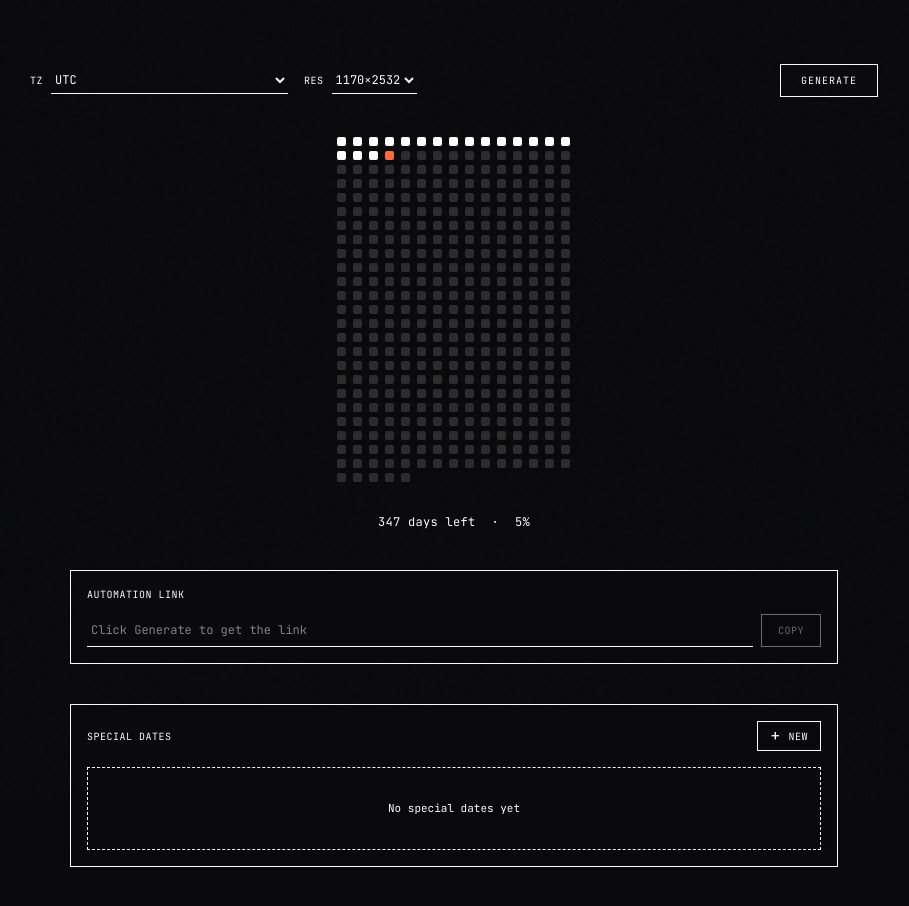
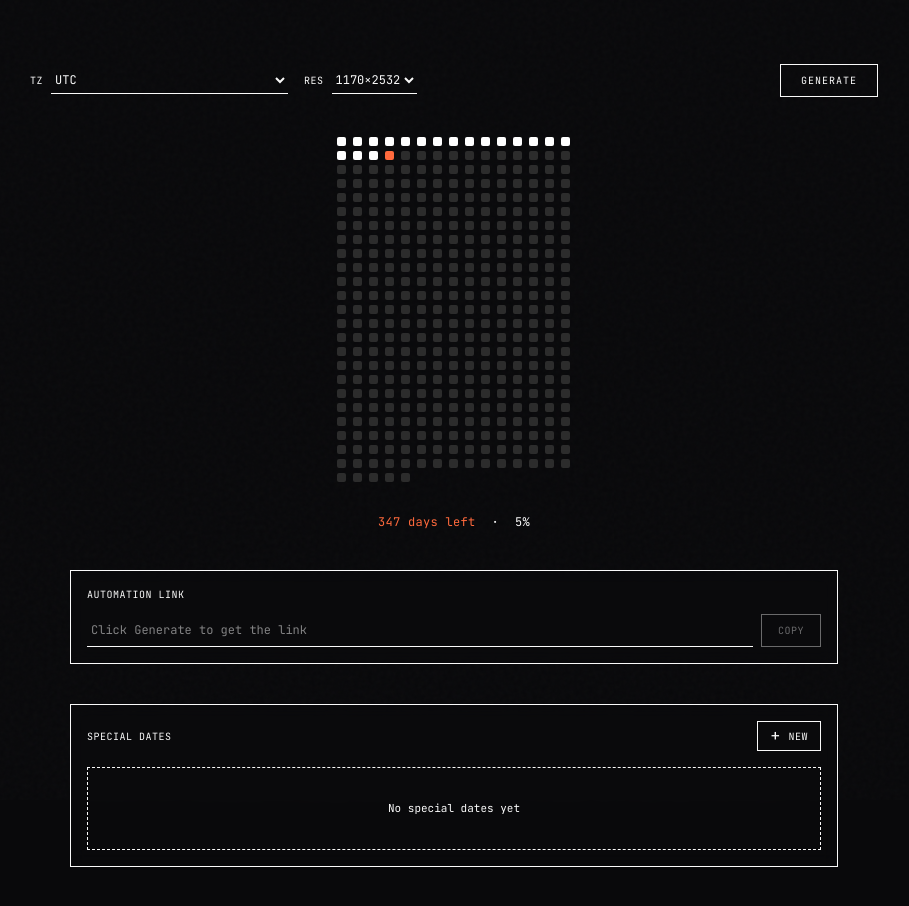
Before and after one commit to PedroElizalde01/year-calendar, a Next.js app: page / in a window 1280 px wide. Shown: the top 906 px of the page, without its empty margins (186-1095 px from the left). Built offline with nearby package versions, Linux system fonts and the light colour scheme.

Commit message:
fix: color

```diff
--- a/src/components/year-tiles/components/TilesGrid.tsx
+++ b/src/components/year-tiles/components/TilesGrid.tsx
@@ -49,7 +49,7 @@ export const TilesGrid = ({
     </div>
 
     <div className="flex items-center gap-4 font-mono text-xs tracking-wide text-[--muted]">
-      <span>
+      <span className="text-[#ff6a3d]">
         <span className="text-[--foreground]">{stats.daysLeft}</span> days
         left
       </span>
```
